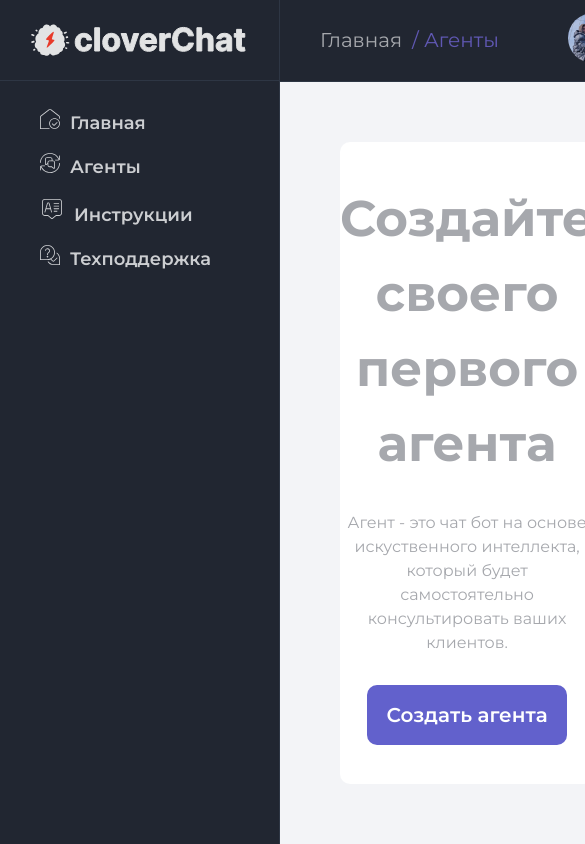
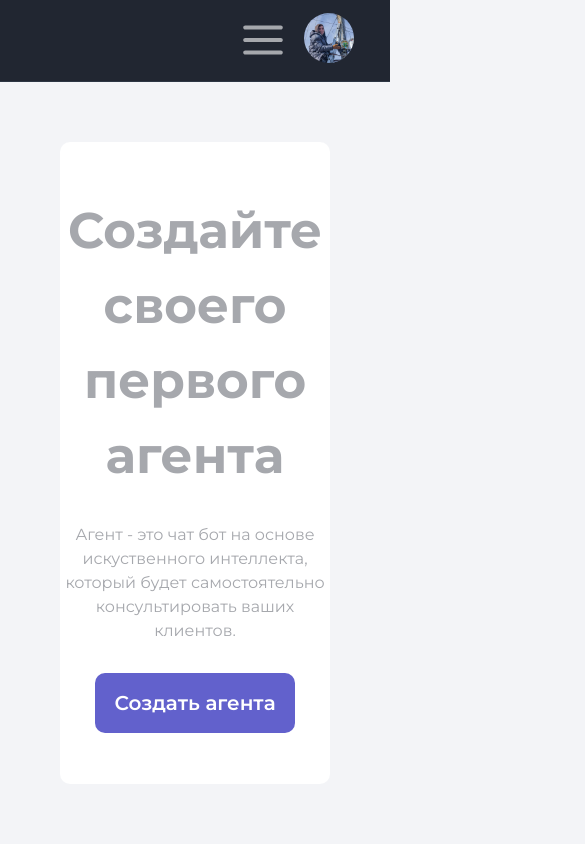
Before and after one commit to fender5234/CloverFront, a React (Vite) app: page / in a window 390 px wide. Shown: the top 844 px of the page, 585 px wide, since content can reach past the window. Built offline with nearby package versions, Linux system fonts and the light colour scheme.

Commit message:
добавляет мобильное меню

```diff
--- a/src/App.jsx
+++ b/src/App.jsx
@@ -1,37 +1,23 @@
 import logo from './assets/images/logo.svg';
 import user from './assets/images/user.jpg';
+
+import { useState } from 'react';
 import './App.css';
 
 function App() {
+  const [sidebarState, setSidebarState] = useState(false);
+
+  function sidebarOpen() {
+    setSidebarState(!sidebarState);
+  }
+
   return (
     <>
-      <div className='sidebar'>
+      <div className={sidebarState ? 'sidebar open' : 'sidebar'}>
         <a className='sidebar-logo-link' href='#'>
           <img className='sidebar-logo-image' src={logo} alt='Логотип CloverChat' />
         </a>
         <ul className='nav-list'>
-          <li>
-            <a className='nav-link' href='#'>
-              <svg className='nav-link-icon' width='20.000000' height='20.000000' viewBox='0 0 20 20' fill='none'>
-                <desc>Created with Pixso.</desc>
-                <defs>
-                  <clipPath id='clip5_25'>
-                    <rect id='home' width='20.000000' height='20.000000' fill='white' fillOpacity='0' />
-                  </clipPath>
-                </defs>
-                <g clipPath='url(#clip5_25)'>
-                  <path
-                    id='path'
-                    d='M20 8.32L20 10.02C19.74 9.72 19.46 9.44 19.16 9.18L19.16 8.32C19.16 7.89 18.96 7.47 18.62 7.21L10.86 1.13C10.35 0.73 9.64 0.73 9.13 1.13L1.37 7.21C1.03 7.47 0.83 7.89 0.83 8.32L0.83 19.16L9.18 19.16C9.44 19.46 9.72 19.74 10.02 20L0 20L0 8.32C0 7.63 0.32 6.97 0.85 6.55L8.61 0.47C9.43 -0.17 10.56 -0.17 11.38 0.47L19.14 6.55C19.67 6.97 20 7.63 20 8.32ZM20 14.58C20 17.57 17.56 20 14.58 20C11.59 20 9.16 17.57 9.16 14.58C9.16 11.59 11.59 9.16 14.58 9.16C17.56 9.16 20 11.59 20 14.58ZM19.16 14.58C19.16 12.05 17.11 10 14.58 10C12.05 10 10 12.05 10 14.58C10 17.11 12.05 19.16 14.58 19.16C17.11 19.16 19.16 17.11 19.16 14.58ZM14.14 15.79C14.1 15.84 14 15.83 13.94 15.78L12.4 14.28L11.82 14.88L13.36 16.38C13.54 16.56 13.79 16.66 14.05 16.66C14.31 16.66 14.55 16.56 14.73 16.38L17.61 13.55L17.03 12.95L14.14 15.79Z'
-                    fill='currentColor'
-                    fillOpacity='1.000000'
-                    fillRule='nonzero'
-                  />
-                </g>
-              </svg>
-              Главная
-            </a>
-          </li>
           <li>
             <a className='nav-link' href='#'>
               <svg className='nav-link-icon' width='20.000000' height='20.000000' viewBox='0 0 20 20' fill='none'>
@@ -100,26 +86,31 @@ function App() {
           </li>
         </ul>
       </div>
-      <header className='header'>
+      <header
+        className='header'
+        onClick={() => {
+          if (sidebarState) {
+            sidebarOpen();
+          }
+        }}>
         <nav className='header-nav'>
-          <ul className='header-nav-list'>
-            <li>
-              <a className='header-nav-link' href='#'>
-                Главная{' '}
-              </a>
-            </li>
-            <li>
-              <a className='header-nav-link header-nav-link--active' href='#'>
-                / Агенты
-              </a>
-            </li>
-          </ul>
+          <button
+            className='menu-button'
+            onClick={() => {
+              sidebarOpen();
+            }}></button>
           <button className='user-button'>
             <img src={user} alt='Иконка пользователь' />
           </button>
         </nav>
       </header>
-      <main className='main'>
+      <main
+        className='main'
+        onClick={() => {
+          if (sidebarState) {
+            sidebarOpen();
+          }
+        }}>
         <div className='layout'>
           <div className='agents-wrapper'>
             <div className='agent-wrapper-inner'>
--- a/src/index.css
+++ b/src/index.css
@@ -29,6 +29,11 @@
 
 * {
   box-sizing: border-box;
+}
+
+html,
+body {
+  height: 100%;
 }
 
 ul {
@@ -99,6 +104,7 @@ body {
 }
 
 .user-button {
+  margin-left: 10px;
   border: none;
   background-color: transparent;
 }
@@ -126,7 +132,7 @@ body {
 
 .header-nav {
   display: flex;
-  justify-content: space-between;
+  justify-content: flex-end;
   padding: 12px 30px;
   align-items: center;
 }
@@ -206,6 +212,43 @@ body {
   text-align: center;
 }
 
+.menu-button {
+  padding: 5px;
+  display: none;
+  border: none;
+  background-color: transparent;
+  width: 50px;
+  height: 50px;
+  background-repeat: no-repeat;
+  background-position: center;
+  background-image: url('./assets/images/menu.svg');
+  background-size: 100%;
+}
+
+
 .agents-wrapper-link:hover {
   background-color: #5352ad;
 }
+
+@media (max-width: 768px) {
+  #root {
+    grid-template-columns: 1fr;
+  }
+
+  .sidebar {
+    position: absolute;
+    top: 0;
+    left: 0;
+    bottom: 0;
+    transition: transform 1s linear;
+    transform: translateX(-280px);
+  }
+
+  .sidebar.open {
+    transform: translateX(0);
+  }
+
+  .menu-button {
+    display: block;
+  }
+}
```
Also changed, not shown: src/assets/images/menu.svg (added).
